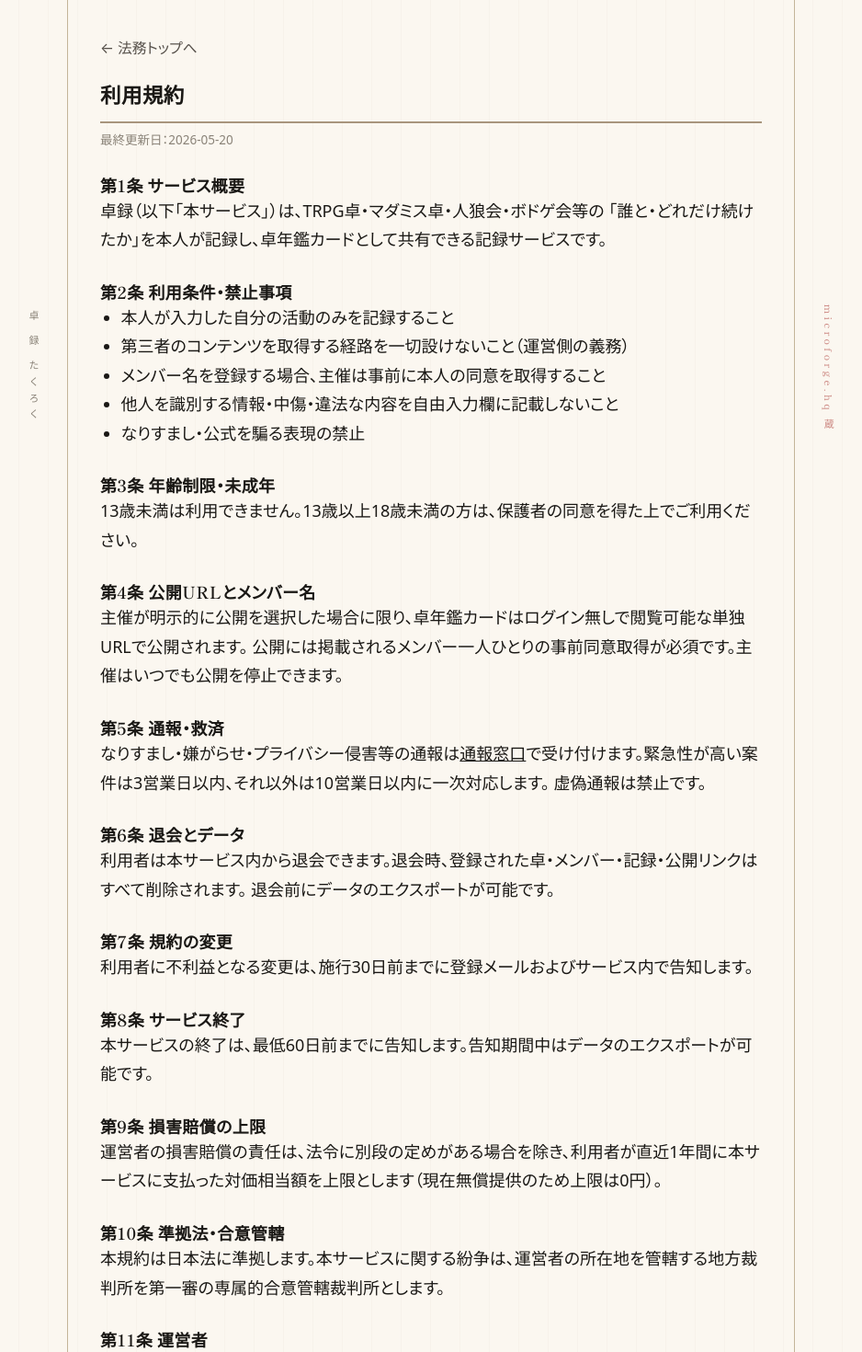
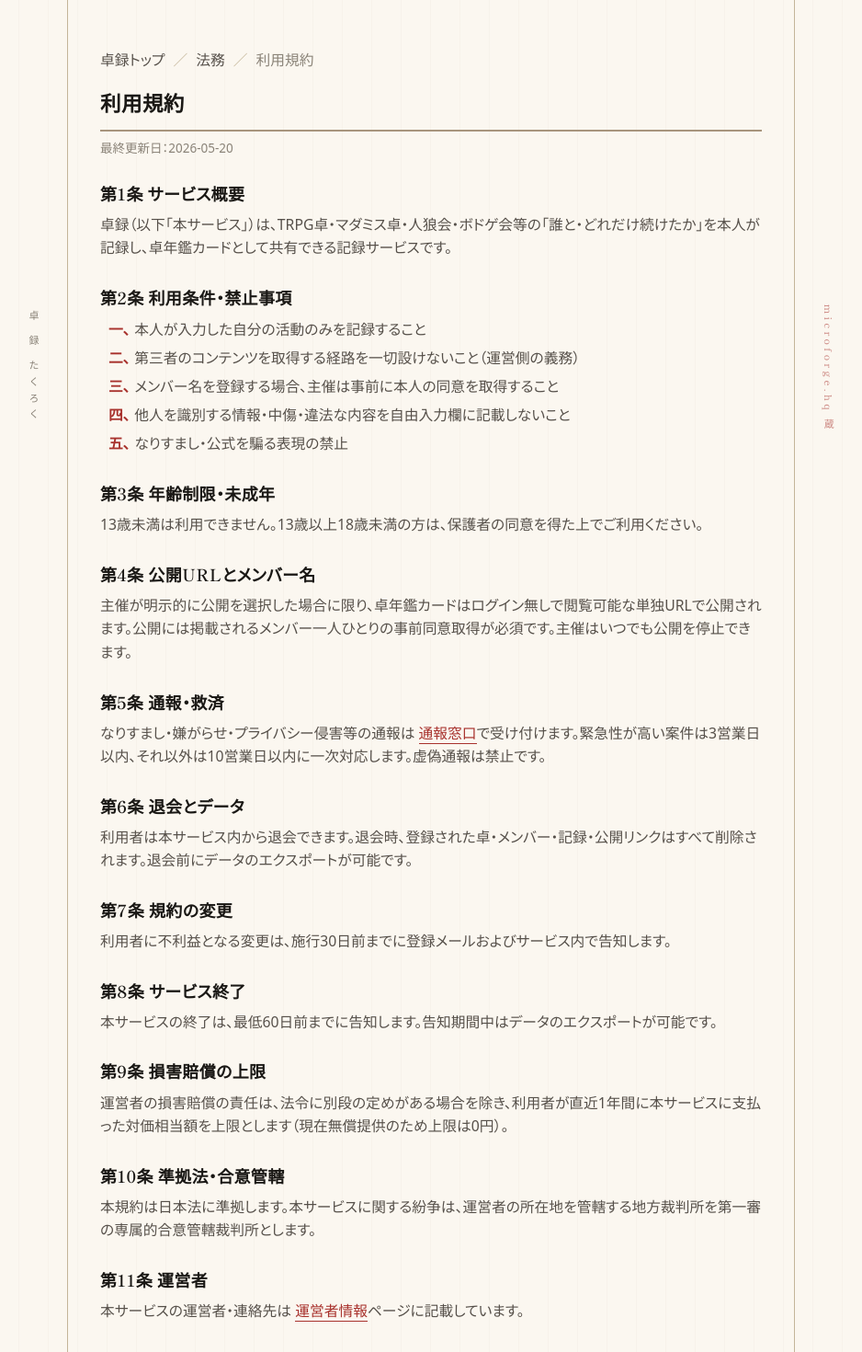
Before and after one commit to pandaigo/takuroku-app, a Next.js app: page /legal/terms in a window 1280 px wide. Shown: the top 1470 px of the page at 92% size, without its empty margins (171-1109 px from the left). Built offline with nearby package versions, Linux system fonts and the light colour scheme; no server answers.

Commit message:
legal/terms を privacy 同等の構造に書き換え＋全 legal にトップへの breadcrumb

```diff
--- a/src/app/legal/complaint/page.tsx
+++ b/src/app/legal/complaint/page.tsx
@@ -73,12 +73,17 @@
 
   return (
     <main className="mx-auto w-full max-w-md flex-1 px-4 py-8 md:max-w-2xl md:py-12">
-      <Link
-        href="/"
-        className="text-sm text-[var(--ink-2)] hover:text-[var(--ink)]"
-      >
-        ← 卓録トップへ
-      </Link>
+      <nav className="text-sm text-[var(--ink-2)]">
+        <Link href="/" className="hover:text-[var(--ink)]">
+          卓録トップ
+        </Link>
+        <span className="mx-2 text-[var(--rule)]">／</span>
+        <Link href="/legal" className="hover:text-[var(--ink)]">
+          法務
+        </Link>
+        <span className="mx-2 text-[var(--rule)]">／</span>
+        <span className="text-[var(--ink-3)]">通報・異議申立</span>
+      </nav>
       <h1 className="mt-4 border-b-2 border-double border-[var(--rule-strong)] pb-3 font-[family-name:var(--font-mincho)] text-xl font-semibold tracking-[0.1em] text-[var(--ink)]">
         通報・異議申立
       </h1>
--- a/src/app/legal/contact/page.tsx
+++ b/src/app/legal/contact/page.tsx
@@ -8,12 +8,17 @@
 export default function ContactPage() {
   return (
     <main className="mx-auto w-full max-w-md flex-1 px-4 py-8 md:max-w-2xl md:py-12">
-      <Link
-        href="/legal"
-        className="text-sm text-[var(--ink-2)] hover:text-[var(--ink)]"
-      >
-        ← 法務トップへ
-      </Link>
+      <nav className="text-sm text-[var(--ink-2)]">
+        <Link href="/" className="hover:text-[var(--ink)]">
+          卓録トップ
+        </Link>
+        <span className="mx-2 text-[var(--rule)]">／</span>
+        <Link href="/legal" className="hover:text-[var(--ink)]">
+          法務
+        </Link>
+        <span className="mx-2 text-[var(--rule)]">／</span>
+        <span className="text-[var(--ink-3)]">問い合わせ窓口</span>
+      </nav>
       <h1 className="mt-4 border-b-2 border-double border-[var(--rule-strong)] pb-3 font-[family-name:var(--font-mincho)] text-xl font-semibold tracking-[0.1em] text-[var(--ink)]">
         問い合わせ窓口
       </h1>
--- a/src/app/legal/operator/page.tsx
+++ b/src/app/legal/operator/page.tsx
@@ -10,12 +10,17 @@
 export default function OperatorPage() {
   return (
     <main className="mx-auto w-full max-w-2xl flex-1 px-4 py-8">
-      <Link
-        href="/legal"
-        className="text-sm text-[var(--ink-2)] hover:text-[var(--ink)]"
-      >
-        ← 法務トップへ
-      </Link>
+      <nav className="text-sm text-[var(--ink-2)]">
+        <Link href="/" className="hover:text-[var(--ink)]">
+          卓録トップ
+        </Link>
+        <span className="mx-2 text-[var(--rule)]">／</span>
+        <Link href="/legal" className="hover:text-[var(--ink)]">
+          法務
+        </Link>
+        <span className="mx-2 text-[var(--rule)]">／</span>
+        <span className="text-[var(--ink-3)]">運営者情報</span>
+      </nav>
       <h1 className="mt-4 font-[family-name:var(--font-mincho)] text-xl font-semibold tracking-[0.1em] text-[var(--ink)]">
         運営者情報
       </h1>
--- a/src/app/legal/page.tsx
+++ b/src/app/legal/page.tsx
@@ -41,12 +41,13 @@
 export default function LegalIndex() {
   return (
     <main className="mx-auto w-full max-w-md flex-1 px-4 py-8 md:max-w-2xl md:py-12">
-      <Link
-        href="/"
-        className="text-sm text-[var(--ink-2)] hover:text-[var(--ink)]"
-      >
-        ← 卓録トップへ
-      </Link>
+      <nav className="text-sm text-[var(--ink-2)]">
+        <Link href="/" className="hover:text-[var(--ink)]">
+          卓録トップ
+        </Link>
+        <span className="mx-2 text-[var(--rule)]">／</span>
+        <span className="text-[var(--ink-3)]">法務</span>
+      </nav>
       <h1 className="mt-4 border-b-2 border-double border-[var(--rule-strong)] pb-3 font-[family-name:var(--font-mincho)] text-xl font-semibold tracking-[0.1em] text-[var(--ink)]">
         利用規約・プライバシー・サポート
       </h1>
--- a/src/app/legal/privacy/page.tsx
+++ b/src/app/legal/privacy/page.tsx
@@ -9,12 +9,17 @@
 export default function PrivacyPage() {
   return (
     <main className="mx-auto w-full max-w-2xl flex-1 px-4 py-8 md:py-12">
-      <Link
-        href="/legal"
-        className="text-sm text-[var(--ink-2)] hover:text-[var(--ink)]"
-      >
-        ← 法務トップへ
-      </Link>
+      <nav className="text-sm text-[var(--ink-2)]">
+        <Link href="/" className="hover:text-[var(--ink)]">
+          卓録トップ
+        </Link>
+        <span className="mx-2 text-[var(--rule)]">／</span>
+        <Link href="/legal" className="hover:text-[var(--ink)]">
+          法務
+        </Link>
+        <span className="mx-2 text-[var(--rule)]">／</span>
+        <span className="text-[var(--ink-3)]">プライバシーポリシー</span>
+      </nav>
       <h1 className="mt-4 border-b-2 border-double border-[var(--rule-strong)] pb-3 font-[family-name:var(--font-mincho)] text-xl font-semibold tracking-[0.1em] text-[var(--ink)]">
         プライバシーポリシー
       </h1>
--- a/src/app/legal/status/page.tsx
+++ b/src/app/legal/status/page.tsx
@@ -8,12 +8,17 @@
 export default function StatusPage() {
   return (
     <main className="mx-auto w-full max-w-md flex-1 px-4 py-8 md:max-w-2xl md:py-12">
-      <Link
-        href="/legal"
-        className="text-sm text-[var(--ink-2)] hover:text-[var(--ink)]"
-      >
-        ← 法務トップへ
-      </Link>
+      <nav className="text-sm text-[var(--ink-2)]">
+        <Link href="/" className="hover:text-[var(--ink)]">
+          卓録トップ
+        </Link>
+        <span className="mx-2 text-[var(--rule)]">／</span>
+        <Link href="/legal" className="hover:text-[var(--ink)]">
+          法務
+        </Link>
+        <span className="mx-2 text-[var(--rule)]">／</span>
+        <span className="text-[var(--ink-3)]">稼働状況</span>
+      </nav>
       <h1 className="mt-4 border-b-2 border-double border-[var(--rule-strong)] pb-3 font-[family-name:var(--font-mincho)] text-xl font-semibold tracking-[0.1em] text-[var(--ink)]">
         稼働状況・障害告知
       </h1>
--- a/src/app/legal/terms/page.tsx
+++ b/src/app/legal/terms/page.tsx
@@ -8,89 +8,140 @@
 
 export default function TermsPage() {
   return (
-    <main className="mx-auto w-full max-w-2xl flex-1 px-4 py-8">
-      <Link
-        href="/legal"
-        className="text-sm text-[var(--ink-2)] hover:text-[var(--ink)]"
-      >
-        ← 法務トップへ
+    <main className="mx-auto w-full max-w-2xl flex-1 px-4 py-8 md:py-12">
+      <nav className="text-sm text-[var(--ink-2)]">
+        <Link href="/" className="hover:text-[var(--ink)]">
+          卓録トップ
         </Link>
+        <span className="mx-2 text-[var(--rule)]">／</span>
+        <Link href="/legal" className="hover:text-[var(--ink)]">
+          法務
+        </Link>
+        <span className="mx-2 text-[var(--rule)]">／</span>
+        <span className="text-[var(--ink-3)]">利用規約</span>
+      </nav>
       <h1 className="mt-4 border-b-2 border-double border-[var(--rule-strong)] pb-3 font-[family-name:var(--font-mincho)] text-xl font-semibold tracking-[0.1em] text-[var(--ink)]">
         利用規約
       </h1>
-      <p className="mt-2 text-xs text-[var(--ink-3)]">
-        最終更新日：2026-05-20
+      <p className="mt-2 text-xs text-[var(--ink-3)]">最終更新日：2026-05-20</p>
+
+      <article className="mt-6 space-y-6 text-sm leading-relaxed text-[var(--ink)]">
+        <section>
+          <h2 className="font-[family-name:var(--font-mincho)] text-base font-semibold tracking-[0.1em] text-[var(--ink)]">
+            第1条 サービス概要
+          </h2>
+          <p className="mt-2 text-[var(--ink-2)]">
+            卓録（以下「本サービス」）は、TRPG卓・マダミス卓・人狼会・ボドゲ会等の「誰と・どれだけ続けたか」を本人が記録し、卓年鑑カードとして共有できる記録サービスです。
           </p>
+        </section>
 
-      <article className="prose prose-sm mt-6 max-w-none text-[var(--ink)]">
-        <h2 className="mt-6 text-base font-semibold">第1条 サービス概要</h2>
-        <p>
-          卓録（以下「本サービス」）は、TRPG卓・マダミス卓・人狼会・ボドゲ会等の
-          「誰と・どれだけ続けたか」を本人が記録し、卓年鑑カードとして共有できる記録サービスです。
-        </p>
-
-        <h2 className="mt-6 text-base font-semibold">第2条 利用条件・禁止事項</h2>
-        <ul className="list-disc pl-5">
+        <section>
+          <h2 className="font-[family-name:var(--font-mincho)] text-base font-semibold tracking-[0.1em] text-[var(--ink)]">
+            第2条 利用条件・禁止事項
+          </h2>
+          <ul className="chapter-list mt-2 space-y-1 pl-2 text-[var(--ink-2)]">
             <li>本人が入力した自分の活動のみを記録すること</li>
             <li>第三者のコンテンツを取得する経路を一切設けないこと（運営側の義務）</li>
             <li>メンバー名を登録する場合、主催は事前に本人の同意を取得すること</li>
             <li>他人を識別する情報・中傷・違法な内容を自由入力欄に記載しないこと</li>
             <li>なりすまし・公式を騙る表現の禁止</li>
           </ul>
+        </section>
 
-        <h2 className="mt-6 text-base font-semibold">第3条 年齢制限・未成年</h2>
-        <p>
+        <section>
+          <h2 className="font-[family-name:var(--font-mincho)] text-base font-semibold tracking-[0.1em] text-[var(--ink)]">
+            第3条 年齢制限・未成年
+          </h2>
+          <p className="mt-2 text-[var(--ink-2)]">
             13歳未満は利用できません。13歳以上18歳未満の方は、保護者の同意を得た上でご利用ください。
           </p>
+        </section>
 
-        <h2 className="mt-6 text-base font-semibold">第4条 公開URLとメンバー名</h2>
-        <p>
-          主催が明示的に公開を選択した場合に限り、卓年鑑カードはログイン無しで閲覧可能な単独URLで公開されます。
-          公開には掲載されるメンバー一人ひとりの事前同意取得が必須です。主催はいつでも公開を停止できます。
+        <section>
+          <h2 className="font-[family-name:var(--font-mincho)] text-base font-semibold tracking-[0.1em] text-[var(--ink)]">
+            第4条 公開URLとメンバー名
+          </h2>
+          <p className="mt-2 text-[var(--ink-2)]">
+            主催が明示的に公開を選択した場合に限り、卓年鑑カードはログイン無しで閲覧可能な単独URLで公開されます。公開には掲載されるメンバー一人ひとりの事前同意取得が必須です。主催はいつでも公開を停止できます。
           </p>
+        </section>
 
-        <h2 className="mt-6 text-base font-semibold">第5条 通報・救済</h2>
-        <p>
-          なりすまし・嫌がらせ・プライバシー侵害等の通報は
-          <Link href="/legal/complaint" className="underline">通報窓口</Link>
-          で受け付けます。緊急性が高い案件は3営業日以内、それ以外は10営業日以内に一次対応します。
-          虚偽通報は禁止です。
+        <section>
+          <h2 className="font-[family-name:var(--font-mincho)] text-base font-semibold tracking-[0.1em] text-[var(--ink)]">
+            第5条 通報・救済
+          </h2>
+          <p className="mt-2 text-[var(--ink-2)]">
+            なりすまし・嫌がらせ・プライバシー侵害等の通報は{' '}
+            <Link
+              href="/legal/complaint"
+              className="border-b border-[var(--vermilion)] text-[var(--vermilion)] hover:text-[var(--vermilion-deep)]"
+            >
+              通報窓口
+            </Link>
+            で受け付けます。緊急性が高い案件は3営業日以内、それ以外は10営業日以内に一次対応します。虚偽通報は禁止です。
           </p>
+        </section>
 
-        <h2 className="mt-6 text-base font-semibold">第6条 退会とデータ</h2>
-        <p>
-          利用者は本サービス内から退会できます。退会時、登録された卓・メンバー・記録・公開リンクはすべて削除されます。
-          退会前にデータのエクスポートが可能です。
+        <section>
+          <h2 className="font-[family-name:var(--font-mincho)] text-base font-semibold tracking-[0.1em] text-[var(--ink)]">
+            第6条 退会とデータ
+          </h2>
+          <p className="mt-2 text-[var(--ink-2)]">
+            利用者は本サービス内から退会できます。退会時、登録された卓・メンバー・記録・公開リンクはすべて削除されます。退会前にデータのエクスポートが可能です。
           </p>
+        </section>
 
-        <h2 className="mt-6 text-base font-semibold">第7条 規約の変更</h2>
-        <p>
+        <section>
+          <h2 className="font-[family-name:var(--font-mincho)] text-base font-semibold tracking-[0.1em] text-[var(--ink)]">
+            第7条 規約の変更
+          </h2>
+          <p className="mt-2 text-[var(--ink-2)]">
             利用者に不利益となる変更は、施行30日前までに登録メールおよびサービス内で告知します。
           </p>
+        </section>
 
-        <h2 className="mt-6 text-base font-semibold">第8条 サービス終了</h2>
-        <p>
+        <section>
+          <h2 className="font-[family-name:var(--font-mincho)] text-base font-semibold tracking-[0.1em] text-[var(--ink)]">
+            第8条 サービス終了
+          </h2>
+          <p className="mt-2 text-[var(--ink-2)]">
             本サービスの終了は、最低60日前までに告知します。告知期間中はデータのエクスポートが可能です。
           </p>
+        </section>
 
-        <h2 className="mt-6 text-base font-semibold">第9条 損害賠償の上限</h2>
-        <p>
+        <section>
+          <h2 className="font-[family-name:var(--font-mincho)] text-base font-semibold tracking-[0.1em] text-[var(--ink)]">
+            第9条 損害賠償の上限
+          </h2>
+          <p className="mt-2 text-[var(--ink-2)]">
             運営者の損害賠償の責任は、法令に別段の定めがある場合を除き、利用者が直近1年間に本サービスに支払った対価相当額を上限とします（現在無償提供のため上限は0円）。
           </p>
+        </section>
 
-        <h2 className="mt-6 text-base font-semibold">第10条 準拠法・合意管轄</h2>
-        <p>
+        <section>
+          <h2 className="font-[family-name:var(--font-mincho)] text-base font-semibold tracking-[0.1em] text-[var(--ink)]">
+            第10条 準拠法・合意管轄
+          </h2>
+          <p className="mt-2 text-[var(--ink-2)]">
             本規約は日本法に準拠します。本サービスに関する紛争は、運営者の所在地を管轄する地方裁判所を第一審の専属的合意管轄裁判所とします。
           </p>
+        </section>
 
-        <h2 className="mt-6 text-base font-semibold">第11条 運営者</h2>
-        <p>
+        <section>
+          <h2 className="font-[family-name:var(--font-mincho)] text-base font-semibold tracking-[0.1em] text-[var(--ink)]">
+            第11条 運営者
+          </h2>
+          <p className="mt-2 text-[var(--ink-2)]">
             本サービスの運営者・連絡先は{' '}
-          <Link href="/legal/operator" className="underline">
+            <Link
+              href="/legal/operator"
+              className="border-b border-[var(--vermilion)] text-[var(--vermilion)] hover:text-[var(--vermilion-deep)]"
+            >
               運営者情報
             </Link>
             ページに記載しています。
           </p>
+        </section>
       </article>
     </main>
   )
```
Lines whose indentation alone changed are shown as unchanged.
